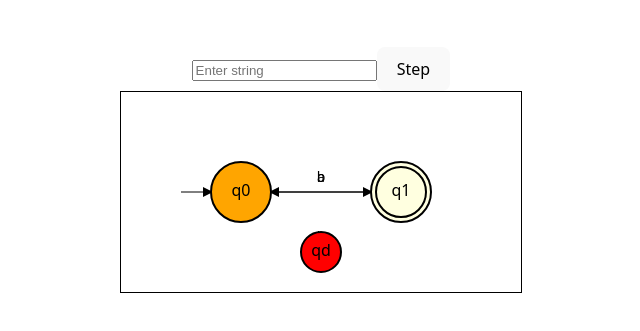
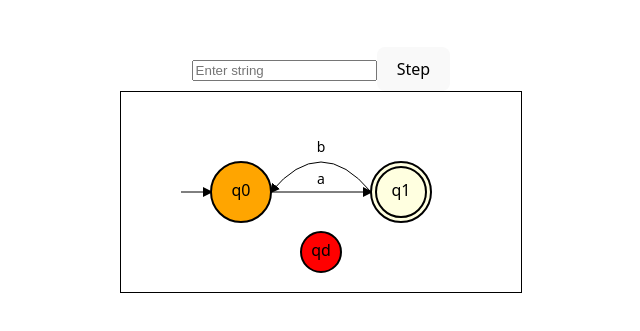
Before and after one commit to Sran012/state-machine-lab, a React (Vite) app: page / in a window 1280 px wide. Shown: the part 227-558 px from the top of the page, without its empty margins (319-959 px from the left). Built offline with nearby package versions, Linux system fonts and the light colour scheme.

Commit message:
(fix) : render transition labels only with their corresponding arrow (straight/curved)

```diff
--- a/src/components/DFACanvas.tsx
+++ b/src/components/DFACanvas.tsx
@@ -110,11 +110,24 @@ function DFACanvas() {
         {transitions.map((t, i) => {
           const from = getState(t.from);
           const to = getState(t.to);
+          const isBackward = from.x > to.x;
 
           const { startX, startY, endX, endY } = getArrowPoints(from, to);
 
+
           return (
             <g key={i}>
+              {/* <line
+                x1={startX}
+                y1={startY}
+                x2={endX}
+                y2={endY}
+                stroke="black"
+                markerEnd="url(#arrow)"
+              /> */}
+              {!isBackward ? (
+                // STRAIGHT ARROW
+                <>
                   <line
                     x1={startX}
                     y1={startY}
@@ -124,13 +137,36 @@ function DFACanvas() {
                     markerEnd="url(#arrow)"
                   />
                   <text
-                x={(from.x + to.x) / 2}
-                y={from.y - 10}
+                    x={(startX + endX) / 2}
+                    y={(startY + endY) / 2 - 8}
                     textAnchor="middle"
                     fontSize="14"
                   >
                     {t.label}
                   </text>
+                </>
+              ) : (
+                // CURVED ARROW (BACKWARD)
+                <>
+                  <path
+                    d={`
+                      M ${startX} ${startY}
+                      Q ${(startX + endX) / 2} ${startY - 60}
+                      ${endX} ${endY}
+                    `}
+                    fill="none"
+                    stroke="black"
+                    markerEnd="url(#arrow)"
+                  />
+                  <text
+                    x={(startX + endX) / 2}
+                    y={startY - 40}
+                    textAnchor="middle"
+                    fontSize="14"
+                  >
+                    {t.label}
+                  </text>
+                </>)}
             </g>
           );
         })}
```
Lines whose indentation alone changed are shown as unchanged.
